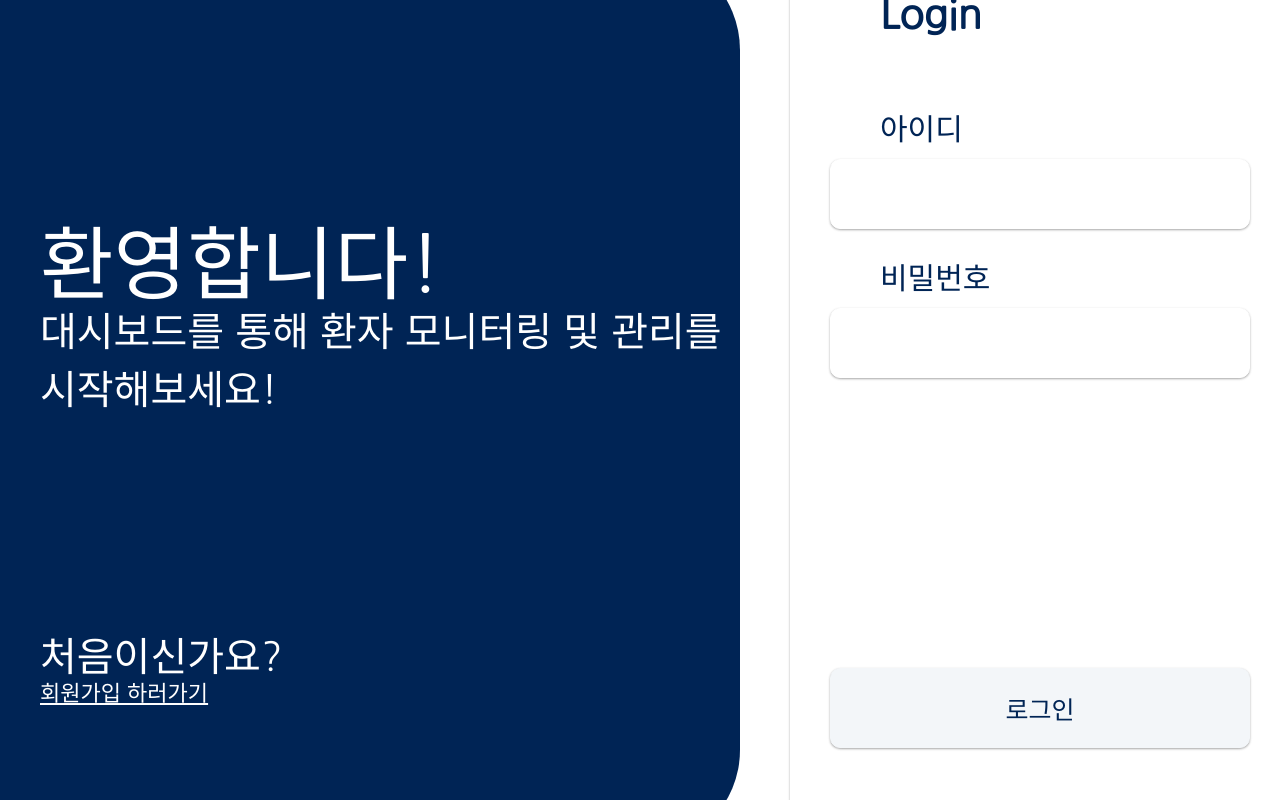
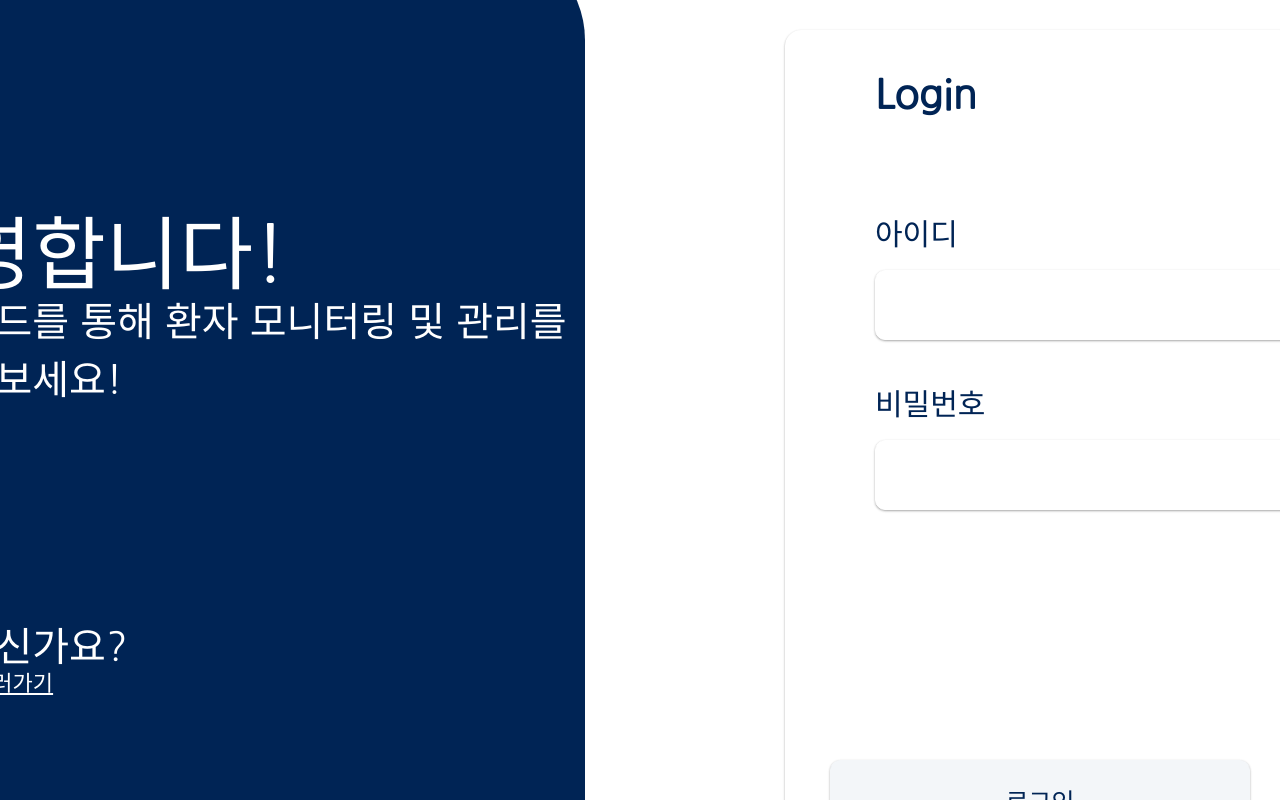
Before and after one commit to TUK-CE-capstone-2023-IMS/ControlPage, a React (Create React App) app: page /login in a window 1280 px wide. Shown: the top 800 px of the page. Built offline with nearby package versions, Linux system fonts and the light colour scheme; no server answers.

Commit message:
[ui] 로그인, 회원가입 창 div 수정

```diff
--- a/src/pages/AuthPage/Login.css
+++ b/src/pages/AuthPage/Login.css
@@ -5,19 +5,18 @@
 }
 
 .login_page{
-    height: 100vh;
+    height: 120vh;
     display: flex;
     justify-content: center;
     align-items: center;
 }
 
 .login_hello_box{
-    width: 1080px;
-    height: 900px;
+    width: 900px;
+    height: 1080px;
     background-color: #002455;
     border-radius: 100px;
-    margin-top: 100px;
-    margin-bottom: 100px;
+    margin: 100px 0;
 }
 
 .login_hello_text_1{
@@ -49,25 +48,22 @@
     text-align: left;
 }
 
-.login_hello_text_4 a{
+.login_hello_text_4{
+    margin-left: 100px;
     width: 700px;
     height: 50px;
+    text-align: left;
+}
+
+.login_hello_text_4 a{
     color: white;
     font-size: 22px;
-}
-
-.login_hello_text_4{
-    margin-left: 100px;
-    text-align: left;
 }
 
 .login_box{
     width:600px;
     height:900px;
-    margin-top: 100px;
-    margin-left: 50px;
-    margin-bottom: 100px;
-    margin-right: 50px;
+    margin: 100px 200px;
     background-color: #ffffff;
     border-radius: 16px;
     box-shadow: 0 1px 3px rgba(0,0,0,0.12), 0 1px 2px rgba(0,0,0,0.24);
@@ -76,45 +72,58 @@
 .login_title {
     text-align: left;
     font-size: 40px;
-    padding-top: 40px;
-    width: 500px;
-    padding-left: 90px;
+    margin-top: 40px;
+    margin-left: 90px;
+    width: 420px;
     height: 80px;
     color: #002455;
     font-weight: 600;
 }
 
+.login_input_box{
+    width: 420px;
+    height: 300px;
+    margin-top: 60px;
+    margin-left: 90px;
+}
+
 .login_id_text{
+    width: 420px;
+    height: 50px;
     font-size: 30px;
     text-align: left;
-    padding-top: 60px;
-    padding-left: 90px;
     color: #002455;
 }
 
 .login_password_text{
+    width: 420px;
+    height: 50px;
     font-size: 30px;
     text-align: left;
-    padding-left: 90px;
     color: #002455;
 }
 
-.login_id, .login_password{
-    margin-top: 15px;
+.login_id{
+    width: 420px;
+    height: 140px;
+}
+
+.login_password{
+    width: 420px;
+    height: 140px;
+    margin-top: 30px;
 }
 
 .login_idbox input ,
 .login_passwordbox input{
     width: 420px;
     height: 70px;
-    padding: 10px 10px 10px 0px;
-    margin-bottom: 10px;
-    margin-top: 10px;
+    padding: 10px;
+    margin: 10px 0;
     border-radius: 10px;
     background-color: #ffffff;
     border: 1px solid #ffffff;
     font-size: 25px;
-    padding-left: 10px;
     box-shadow: 0 1px 3px rgba(0,0,0,0.12), 0 1px 2px rgba(0,0,0,0.24);
 }
 
@@ -124,12 +133,10 @@
     box-shadow: 0 14px 28px rgba(0,0,0,0.25), 0 10px 10px rgba(0,0,0,0.22);
 }
 
-.login_button button ,
-.signin_button button {
+.login_button button {
     width: 420px;
     height: 80px;
-    padding: 10px;
-    margin-bottom: 20px;
+    margin-top: 250px;
     background-color: #f3f6f9;
     color: #002455;
     border: 1px solid #f3f6f9;
@@ -140,13 +147,8 @@
     box-shadow: 0 1px 3px rgba(0,0,0,0.12), 0 1px 2px rgba(0,0,0,0.24);
 }
 
-.login_button button:hover ,
-.signin_button button:hover{
+.login_button button:hover {
     font-weight: 600;
     cursor: pointer;
     box-shadow: 0 14px 28px rgba(0,0,0,0.25), 0 10px 10px rgba(0,0,0,0.22);
 }
-
-.login_total_button{
-    margin-top: 280px;
-}
--- a/src/pages/AuthPage/Login.js
+++ b/src/pages/AuthPage/Login.js
@@ -52,6 +52,8 @@ const LoginPage = () => {
                 <p className="login_title">Login</p>
 
                 <form onSubmit={handleSubmit}>
+
+                    <div className="login_input_box">
                         <div className="login_id">
                             <div className="login_id_text">
                                 <label htmlFor="managerId">아이디</label>
@@ -67,8 +69,8 @@ const LoginPage = () => {
                             </div>
                         </div>
 
-                    <div class= "login_password">
-                        <div class= "login_password_text">
+                        <div className= "login_password">
+                            <div className= "login_password_text">
                                 <label htmlFor="password">비밀번호</label>
                             </div>
 
@@ -81,15 +83,10 @@ const LoginPage = () => {
                                     required />
                             </div>
                         </div>
+                    </div>
 
-                    <div className="login_total_button">
                     <div className="login_button">
                         <button type="submit">로그인</button>
-                        </div>
-
-                        {/*<div className="signin_button">*/}
-                        {/*    <Link to="/signup"><button>회원가입</button></Link>*/}
-                        {/*</div>*/}
                     </div>
                 </form>
             </div>
--- a/src/pages/AuthPage/SignIn.css
+++ b/src/pages/AuthPage/SignIn.css
@@ -5,29 +5,26 @@
 }
 
 .signup_page{
-    height: 100vh;
+    height: 120vh;
     display: flex;
     justify-content: center;
     align-items: center;
 }
 
 .signup_box{
-    width: 500px;
-    height: 1000px;
-    padding-top: 150px;
-    margin-left: 150px;
-    padding-left: 50px;
+    width: 400px;
+    height: 700px;
+    margin: 0 310px;
 }
 
 .signup_title{
+    width: 400px;
+    line-height: 80px;
     font-size: 40px;
-    margin-top: 20px;
+    margin-bottom: 20px;
     text-align: left;
-    width: 500px;
-    height: 80px;
     color: #002455;
     font-weight: 600;
-    padding-left: 30px;
 }
 
 .signup_id input,
@@ -38,13 +35,12 @@
 .signup_birth input,
 .signup_address input,
 .signup_phone_number input,
-.signup_age input,
-.signup_etc input{
+.signup_age input{
     height: 50px;
     width: 400px;
     padding-left: 5px;
     margin-bottom: 10px;
-    border-radius: 5px;
+    border-radius: 10px;
     font-size: 15px;
     border: 1px solid white;
     box-shadow: 0 1px 3px rgba(0,0,0,0.12), 0 1px 2px rgba(0,0,0,0.24);
@@ -64,14 +60,14 @@
 }
 
 .signup_button button {
-    height: 60px;
+    height: 70px;
     width: 400px;
     font-size: 20px;
     font-weight: 400;
     border-radius: 10px;
     color: #333333;
     border: 1px solid #f3f6f9;
-    margin-top: 30px;
+    margin-top: 50px;
     background-color: #f3f6f9;
     box-shadow: 0 1px 3px rgba(0,0,0,0.12), 0 1px 2px rgba(0,0,0,0.24);
 }
@@ -83,11 +79,10 @@
 }
 
 .signup_hello_box{
-    width: 1080px;
-    height: 900px;
+    width: 900px;
+    height: 1080px;
     background-color: #002455;
     border-radius: 100px;
-    margin-left: 250px;
 }
 
 .signup_hello_text_1{
--- a/src/pages/AuthPage/SignIn.js
+++ b/src/pages/AuthPage/SignIn.js
@@ -50,6 +50,7 @@ const SignupPage = () => {
                 <div className="signup_box">
                     <p className="signup_title">SignIn</p>
 
+                    <div className="signup_input_box">
                         <div className="signup_id">
                             <input
                                 type="text"
@@ -141,23 +142,11 @@ const SignupPage = () => {
                                 required
                             />
                         </div>
-
-                    {/*<div className="signup_etc">*/}
-                    {/*    <input*/}
-                    {/*        type="text"*/}
-                    {/*        name="etc"*/}
-                    {/*        value={formData.etc}*/}
-                    {/*        onChange={handleChange}*/}
-                    {/*        placeholder="etc"*/}
-                    {/*    />*/}
-                    {/*</div>*/}
+                    </div>
 
                     <div className= "signup_button">
                         <button className="signup_button" type="submit" onClick={handleSignIn}>회원가입</button>
                     </div>
-                    {/*<div className="signup_cancel">*/}
-                    {/*    <Link to="/login"><button>취소</button></Link>*/}
-                    {/*</div>*/}
                 </div>
 
                 <div className="signup_hello_box">
```
Lines whose indentation alone changed are shown as unchanged.
